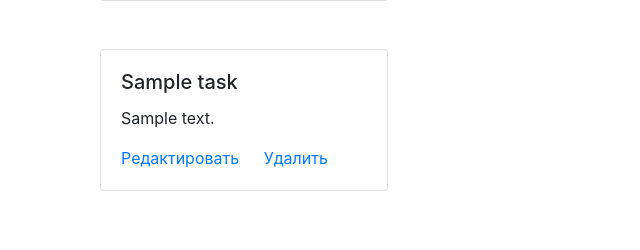
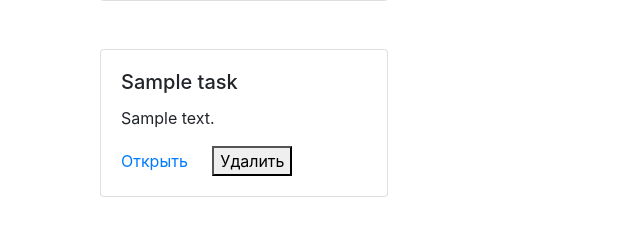
Before and after one commit to VladislavMaksimov/web-labs-3-4, a Flask app: template templates/pages/tasks.html in a window 1280 px wide. Shown: the part 345-595 px from the top of the page, without its empty margins (0-640 px from the left). Run offline with Flask 2, Linux system fonts and the light colour scheme; the template is opened without the code that fills it: most values are stand-ins (such as "Sample title", 1, 10 or a date in 2020); some libraries are stand-ins or nearby versions.

Commit message:
Tasks deleting added.

```diff
--- a/app.py
+++ b/app.py
@@ -122,6 +122,13 @@ def add_task():
 
     return render_template('pages/tasks.html', user=user, tasks=tasks);
 
+# Удаление задачи
+@app.route('/tasks/<int:taskId>', methods=['DELETE'])
+def delete_task(taskId):
+    if "user_id" not in session:
+        return redirect('/login');
+    Storage.delete_task(taskId);
+
 if __name__ == '__main__':
     app.env = 'development'
     app.run(port=3000, host='0.0.0.0', debug=True)
--- /dev/null
+++ b/static/css/style4.css
@@ -0,0 +1,5 @@
+.tasks {
+    display: grid;
+    grid-template-columns: 1fr 1fr 1fr;
+    row-gap: 3rem;
+}
--- /dev/null
+++ b/static/js/script7.js
@@ -0,0 +1,14 @@
+const deleteTask = (id) => {
+    const url = '/tasks/' + id;
+
+    fetch(url, {
+        method: 'DELETE'
+    })
+    .then(() => {
+        const card = document.querySelector('.card#id_' + id);
+        card.remove();
+    })
+    .catch((e) => {
+        alert(e.message)
+    })
+}
--- a/templates/layouts/base_layout.html
+++ b/templates/layouts/base_layout.html
@@ -5,6 +5,8 @@
     <meta name="viewport" content="width=device-width, initial-scale=1.0">
     <meta http-equiv="X-UA-Compatible" content="ie=edge">
     <link rel="stylesheet" href="/static/css/bootstrap.min.css">
+    <link rel="stylesheet" href="/static/css/style4.css">
+    <script src="/static/js/script7.js"></script>
     <title>{{ page_title }}</title>
 </head>
 <body>
--- a/templates/pages/tasks.html
+++ b/templates/pages/tasks.html
@@ -15,23 +15,17 @@
         </form>
     </div>
 
+    <div class="mt-5 tasks">
       {% for i in range(0, tasks|length) %}
-    {% if i % 3 == 0 %}
-    <div class="row mt-5">
-    {% endif %}
-      <div class="col-sm-4">
-        <div class="card" style="width: 18rem;">
+        <div class="card" id="id_{{ tasks[i].id }}" style="width: 18rem;">
             <div class="card-body">
               <h5 class="card-title"> {{ tasks[i].title }} </h5>
               <p class="card-text"> {{ tasks[i].description }} </p>
-              <a href="#" class="card-link">Редактировать</a>
-              <a href="#" class="card-link">Удалить</a>
+              <a href="/tasks/{{tasks[i].id}}" class="card-link">Открыть</a>
+              <button class="card-link" onclick="deleteTask({{tasks[i].id}})">Удалить</a>
             </div>
         </div>
-      </div>
-    {% if i % 3 == 2 or (i == tasks|length and i % 3 != 2) %}
-    </div>
-    {% endif %}
       {% endfor %}
     </div>
+</div>
 {% endblock %}
```
Also changed, not shown: db/database.sqlite, storage/__init__.py. Lines whose indentation alone changed are shown as unchanged.
